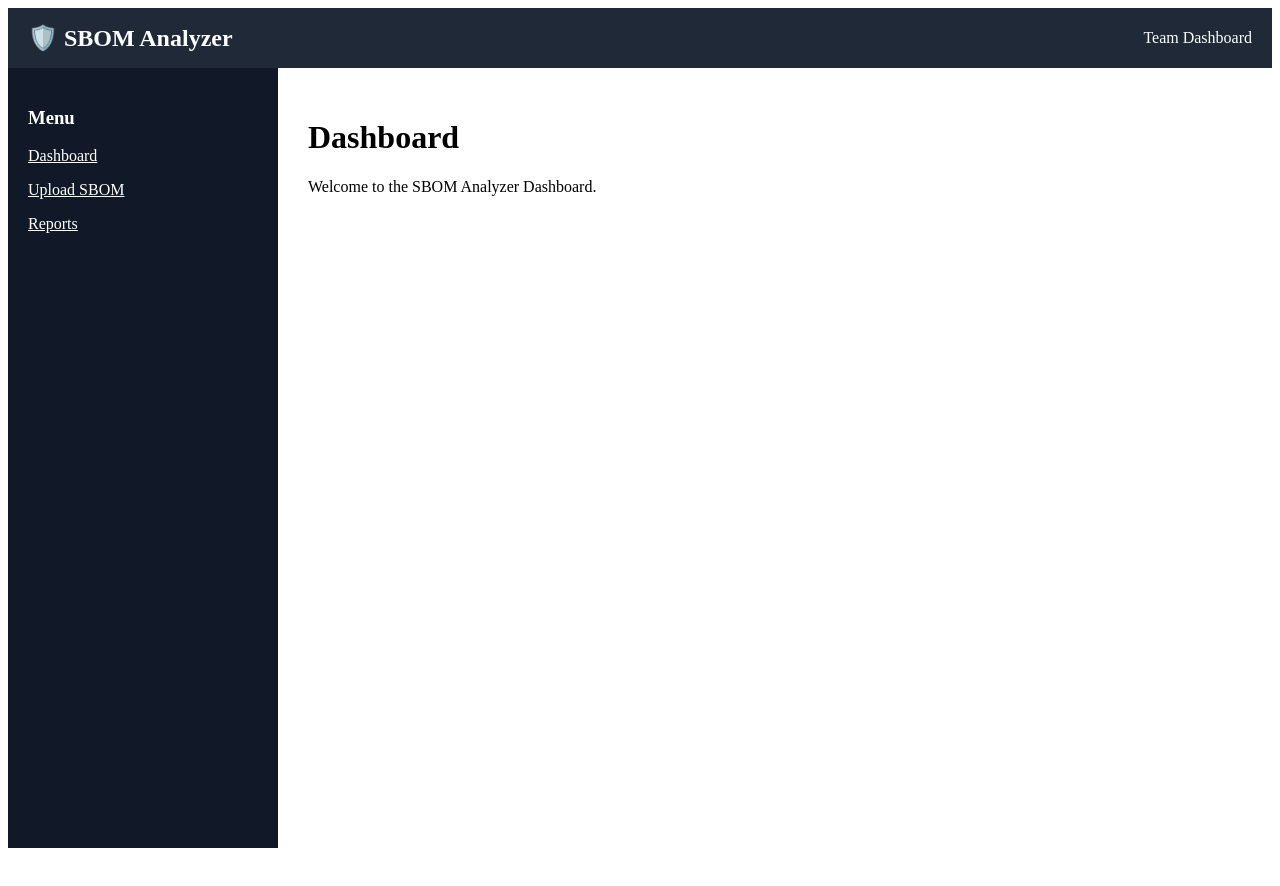
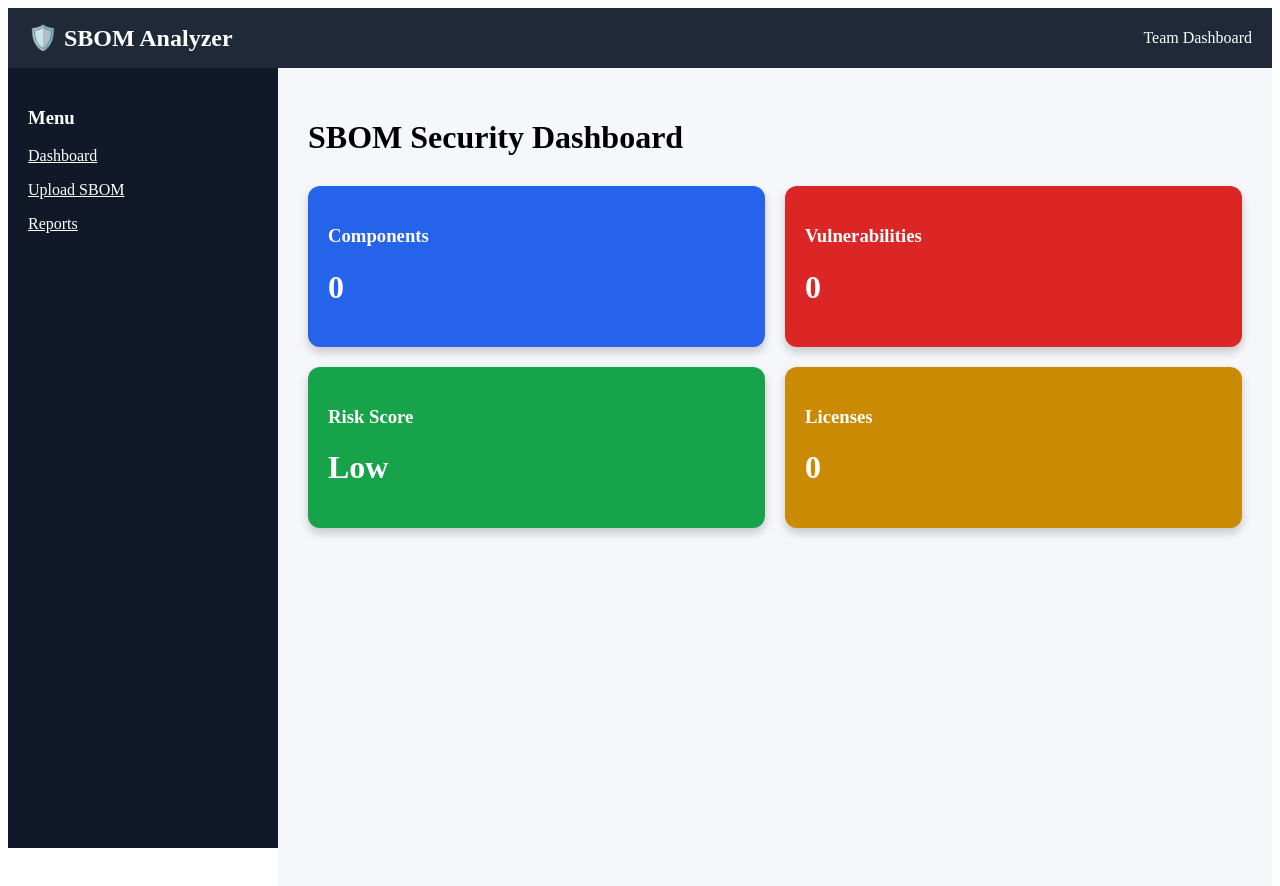
Before and after one commit to Gururaj-S-CSE/SBOM, a React app in the folder frontend/: page / in a window 1280 px wide. Shown: the top 886 px of the page. Before the commit the page ends 856 px from the top, so only its background shows below. Built offline with nearby package versions, Linux system fonts and the light colour scheme; the HTML template or start-up script is replaced by a standard one.

Commit message:
Added dashboard cards

```diff
--- a/frontend/src/components/DashboardCards.jsx
+++ b/frontend/src/components/DashboardCards.jsx
@@ -0,0 +1,53 @@
+function DashboardCards() {
+  const cards = [
+    {
+      title: "Components",
+      value: "0",
+      color: "#2563eb",
+    },
+    {
+      title: "Vulnerabilities",
+      value: "0",
+      color: "#dc2626",
+    },
+    {
+      title: "Risk Score",
+      value: "Low",
+      color: "#16a34a",
+    },
+    {
+      title: "Licenses",
+      value: "0",
+      color: "#ca8a04",
+    },
+  ];
+
+  return (
+    <div
+      style={{
+        display: "grid",
+        gridTemplateColumns: "repeat(2, 1fr)",
+        gap: "20px",
+        marginTop: "30px",
+      }}
+    >
+      {cards.map((card) => (
+        <div
+          key={card.title}
+          style={{
+            background: card.color,
+            color: "white",
+            padding: "20px",
+            borderRadius: "12px",
+            boxShadow: "0 5px 10px rgba(0,0,0,0.2)",
+          }}
+        >
+          <h3>{card.title}</h3>
+          <h1>{card.value}</h1>
+        </div>
+      ))}
+    </div>
+  );
+}
+
+export default DashboardCards;
--- a/frontend/src/pages/Dashboard.jsx
+++ b/frontend/src/pages/Dashboard.jsx
@@ -1,5 +1,6 @@
 import Navbar from "../components/Navbar";
 import Sidebar from "../components/Sidebar";
+import DashboardCards from "../components/DashboardCards";
 
 function Dashboard() {
   return (
@@ -9,10 +10,17 @@ function Dashboard() {
       <div style={{ display: "flex" }}>
         <Sidebar />
 
-        <div style={{ padding: "30px", flex: 1 }}>
-          <h1>Dashboard</h1>
+        <div
+          style={{
+            flex: 1,
+            padding: "30px",
+            background: "#f5f7fb",
+            minHeight: "100vh",
+          }}
+        >
+          <h1>SBOM Security Dashboard</h1>
 
-          <p>Welcome to the SBOM Analyzer Dashboard.</p>
+          <DashboardCards />
         </div>
       </div>
     </>
```
